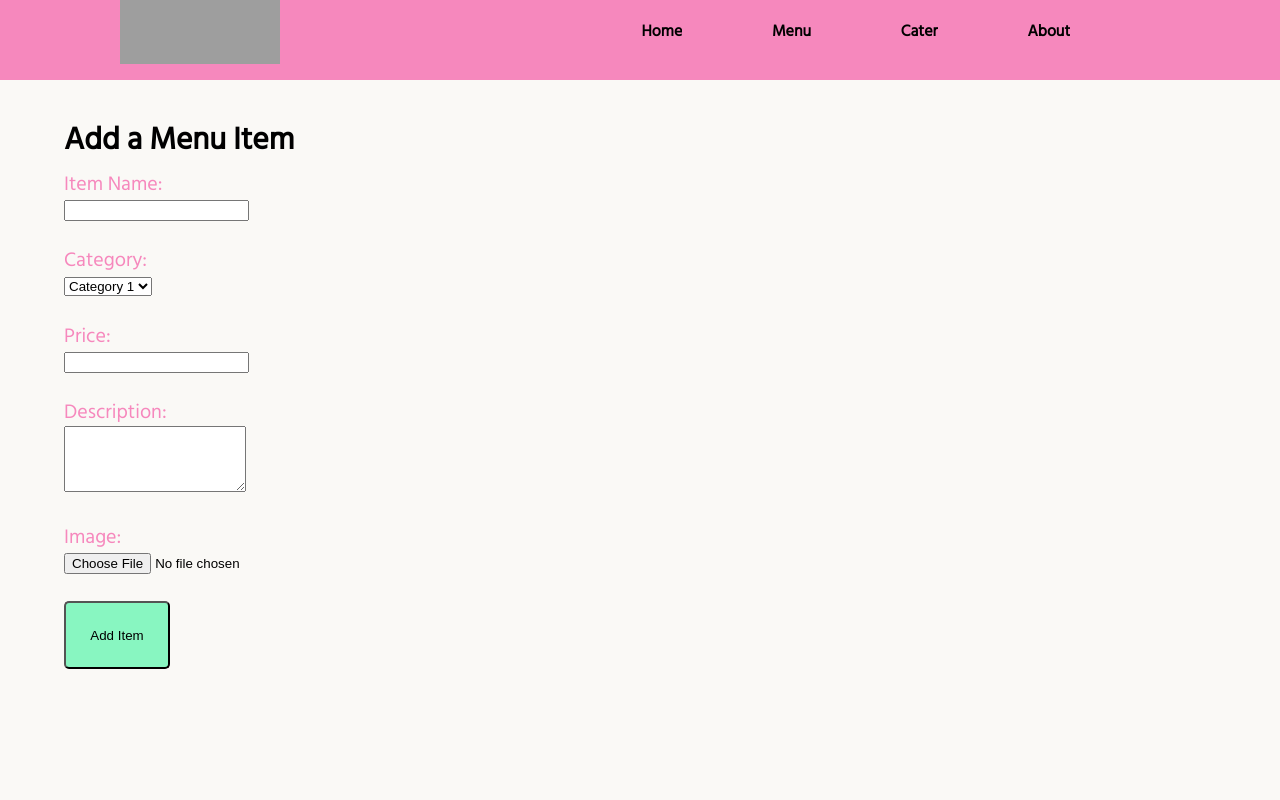
After one commit to berenypanda/Donut-Palace, a PHP site: page /pages/add-menu-item.html in a window 1280 px wide. The commit adds this page. Run offline with PHP 8.4, Linux system fonts and the light colour scheme; grey boxes are pictures that could not be loaded.

Commit message:
Add a form

```diff
--- /dev/null
+++ b/pages/add-menu-item.html
@@ -0,0 +1,59 @@
+<!DOCTYPE html>
+<html lang="en">
+<head>
+    <meta charset="UTF-8">
+    <meta name="viewport" content="width=device-width, initial-scale=1.0">
+    <title>Document</title>
+    <link rel="stylesheet" href="../styles.css">
+</head>
+<body>
+    <nav class="navbar">
+    <a href="index.html"><img class="navbar-brand" src="images/high-res-logo.png" alt="logo"></a>
+    <button class="navbar-toggler col-xs-2" type="button" data-target="#navigation">
+      <span class="fa-solid fa-bars"></span>
+    </button>
+    <div class="navigation collapse col-md-6" id="navigation">
+      <ul class="navbar-nav">
+        <li>
+          <a href="index.html">Home</a>
+        </li>
+        <li>
+          <a href="#">Menu</a>
+        </li>
+        <li>
+          <a href="#">Cater</a>
+        </li>
+        <li>
+            <a href="#">About</a>
+          </li>
+      </ul>
+    </div>
+  </nav>
+  <div class="page-title">
+    <h1>Add a Menu Item</h1>
+  </div>
+    <form id="addItem">
+        <label for="itemName">Item Name:</label><br>
+    <input type="text" id="itemName" name="itemName"><br><br>
+
+    <label for="category">Category:</label><br>
+    <select id="category" name="category" >
+      <option value="category1">Category 1</option>
+      <option value="category2">Category 2</option>
+      <option value="category3">Category 3</option>
+    </select><br><br>
+
+    <label for="price">Price:</label><br>
+    <input type="text" id="price" name="price" pattern="\d+"><br><br>
+
+    <label for="description">Description:</label><br>
+    <textarea id="description" name="description" rows="4" maxlength="255" required></textarea><br><br>
+
+
+    <label for="image">Image:</label><br>
+    <input type="file" id="image" name="image" accept="image/*"><br><br>
+
+    <button type="submit">Add Item</button>
+    </form>
+</body>
+</html>
--- a/styles.css
+++ b/styles.css
@@ -617,3 +617,16 @@ max-height: 10vh;}
         font-size:var(--h4-font-size);
     }
 }
+
+/*Form Pages*/
+form {margin-left: 5%;}
+form label {
+    font-size:var(--h3-font-size);
+    color: var(--secondary);
+}
+
+form button {
+    background-color: var(--accent);
+    padding: 2%;
+    border-radius: 5px;
+}
```
